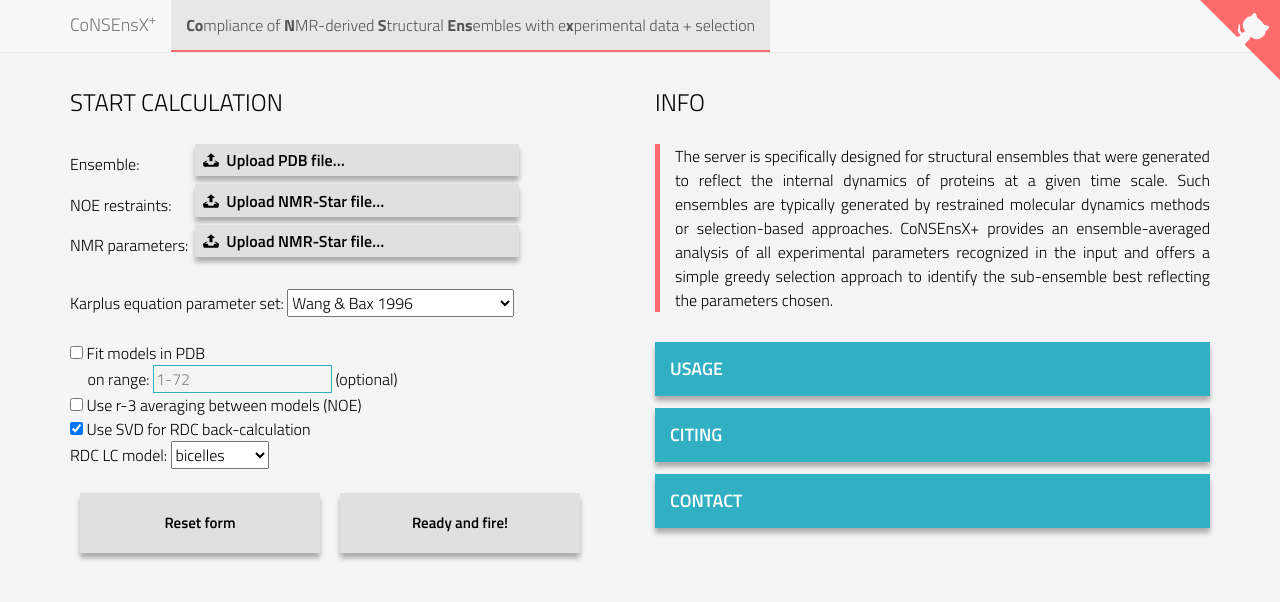
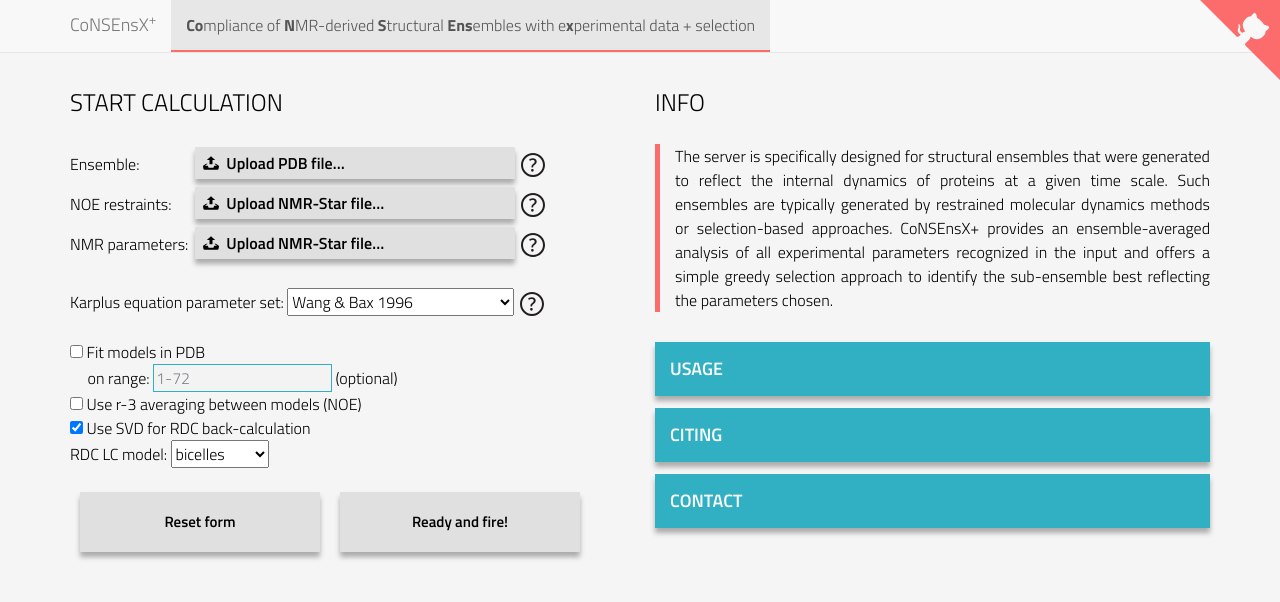
Before and after one commit to PPKE-Bioinf/consensx.itk.ppke.hu, a Django app: page / in a window 1280 px wide. Shown: the top 602 px of the page. Run offline with Django 3.2, Linux system fonts and the light colour scheme; some libraries are stand-ins or nearby versions; some web fonts are replaced.

Commit message:
add: basic tooltips over question icon to home page

```diff
--- a/consensx/templates/consensx/home.html
+++ b/consensx/templates/consensx/home.html
@@ -62,9 +62,13 @@
                     <form name="csx_form" id="csx_form" action="" method="post" enctype="multipart/form-data">
                     {% csrf_token %}
                     <table  border="0">
-                        <tr class="form_param"><td>Ensemble: &nbsp;</td>
+                        <tr class="form_param"><td>Ensemble: &nbsp;<span class="glyphicon glyphicon-question-sign"></span></td>
                             <td><input type="file" id="pdb_file" name="pdb_upload" class="inputfile inputfile-1" data-multiple-caption="{count} files selected" multiple />
-                            <label for="pdb_file"><svg xmlns="http://www.w3.org/2000/svg" width="20" height="17" viewBox="0 0 20 17"><path d="M10 0l-5.2 4.9h3.3v5.1h3.8v-5.1h3.3l-5.2-4.9zm9.3 11.5l-3.2-2.1h-2l3.4 2.6h-3.5c-.1 0-.2.1-.2.1l-.8 2.3h-6l-.8-2.2c-.1-.1-.1-.2-.2-.2h-3.6l3.4-2.6h-2l-3.2 2.1c-.4.3-.7 1-.6 1.5l.6 3.1c.1.5.7.9 1.2.9h16.3c.6 0 1.1-.4 1.3-.9l.6-3.1c.1-.5-.2-1.2-.7-1.5z"/></svg> <span>Upload PDB file&hellip;</span></label></td>
+                            <label for="pdb_file">
+                              <svg xmlns="http://www.w3.org/2000/svg" width="20" height="17" viewBox="0 0 20 17"><path d="M10 0l-5.2 4.9h3.3v5.1h3.8v-5.1h3.3l-5.2-4.9zm9.3 11.5l-3.2-2.1h-2l3.4 2.6h-3.5c-.1 0-.2.1-.2.1l-.8 2.3h-6l-.8-2.2c-.1-.1-.1-.2-.2-.2h-3.6l3.4-2.6h-2l-3.2 2.1c-.4.3-.7 1-.6 1.5l.6 3.1c.1.5.7.9 1.2.9h16.3c.6 0 1.1-.4 1.3-.9l.6-3.1c.1-.5-.2-1.2-.7-1.5z"/></svg>
+                              <span>Upload PDB file&hellip;</span>
+                            </label></td>
+                            <td><img class="tooltip_icon" src="{% static 'question.svg' %}"></td>
                         </tr>
 <!--                         <tr class="form_param"><td>&nbsp;</td>
                             <td>or PDB ID: &nbsp;<input id="pdb_id" name="pdb_web" placeholder="1D3Z" type="text"></td>
@@ -72,17 +76,19 @@
                         <tr class="form_param"><td>NOE restraints: &nbsp;</td>
                             <td><input type="file" id="xplor_file" name="xplor_upload" class="inputfile inputfile-1" data-multiple-caption="{count} files selected" multiple />
                             <label for="xplor_file"><svg xmlns="http://www.w3.org/2000/svg" width="20" height="17" viewBox="0 0 20 17"><path d="M10 0l-5.2 4.9h3.3v5.1h3.8v-5.1h3.3l-5.2-4.9zm9.3 11.5l-3.2-2.1h-2l3.4 2.6h-3.5c-.1 0-.2.1-.2.1l-.8 2.3h-6l-.8-2.2c-.1-.1-.1-.2-.2-.2h-3.6l3.4-2.6h-2l-3.2 2.1c-.4.3-.7 1-.6 1.5l.6 3.1c.1.5.7.9 1.2.9h16.3c.6 0 1.1-.4 1.3-.9l.6-3.1c.1-.5-.2-1.2-.7-1.5z"/></svg> <span>Upload NMR-Star file&hellip;</span></label></td>
+                            <td><img class="tooltip_icon" src="{% static 'question.svg' %}"></td>
                         </tr>
                         <tr class="form_param"><td>NMR parameters: &nbsp;</td>
                             <td><input type="file" id="bmrb_file" name="bmrb_upload" class="inputfile inputfile-1" data-multiple-caption="{count} files selected" multiple />
                             <label for="bmrb_file"><svg xmlns="http://www.w3.org/2000/svg" width="20" height="17" viewBox="0 0 20 17"><path d="M10 0l-5.2 4.9h3.3v5.1h3.8v-5.1h3.3l-5.2-4.9zm9.3 11.5l-3.2-2.1h-2l3.4 2.6h-3.5c-.1 0-.2.1-.2.1l-.8 2.3h-6l-.8-2.2c-.1-.1-.1-.2-.2-.2h-3.6l3.4-2.6h-2l-3.2 2.1c-.4.3-.7 1-.6 1.5l.6 3.1c.1.5.7.9 1.2.9h16.3c.6 0 1.1-.4 1.3-.9l.6-3.1c.1-.5-.2-1.2-.7-1.5z"/></svg> <span>Upload NMR-Star file&hellip;</span></label></td>
+                            <td><img class="tooltip_icon" src="{% static 'question.svg' %}" data-toggle="tooltip" data-placement="right" title="Hooray! It's a nice tooltip!"></td>
                         </tr>
                     </table>
                     <br>Karplus equation parameter set: <select name="KARPLUS">
                     <option selected="selected" value="1">Wang &amp; Bax 1996</option>
                     <option value="2">Hu &amp; Bax 1997</option>
                     <option value="3">Habeck, Rieping &amp; Nilges 2005</option>
-                    </select><br><br>
+                    </select><td><img class="tooltip_icon" src="{% static 'question.svg' %}"></td><br><br>
                     <input id="fit_box" name="superimpose" value="1" type="checkbox">  Fit models in PDB<br>
                     &nbsp;&nbsp;&nbsp;&nbsp;&nbsp;on range:
                     <input id="fit_range" name="fit_range" placeholder="1-72" type="text">&nbsp;(optional)<br>
@@ -220,6 +226,11 @@
 <script src="http://ajax.googleapis.com/ajax/libs/jquery/1.9.1/jquery.min.js"></script> <!-- jQuery Core -->
 <script src="{% static 'js/bootstrap.min.js' %}"></script> <!-- Bootstrap -->
 <script src="{% static 'js/script.js' %}"></script>
+<script>
+$(document).ready(function(){
+    $('[data-toggle="tooltip"]').tooltip();
+});
+</script>
 <!-- End Js -->
 </body>
 </html>
--- a/static/css/main.css
+++ b/static/css/main.css
@@ -1,3 +1,8 @@
+.tooltip_icon {
+  margin-left: 6px;
+  width: 24px;
+}
+
 #shortcodes {
   margin-top: 60px;
 }
@@ -42,7 +47,9 @@
 /* style 1 */
 
 .inputfile-1 + label {
-    width: 404px;
+    width: 100%;
+    min-width: 320px;
+    display: block;
     font-weight: 600;
     border: 1px solid  #e0e0e0;
     background-color: #e0e0e0;
```
Also changed, not shown: static/question.svg (added).
